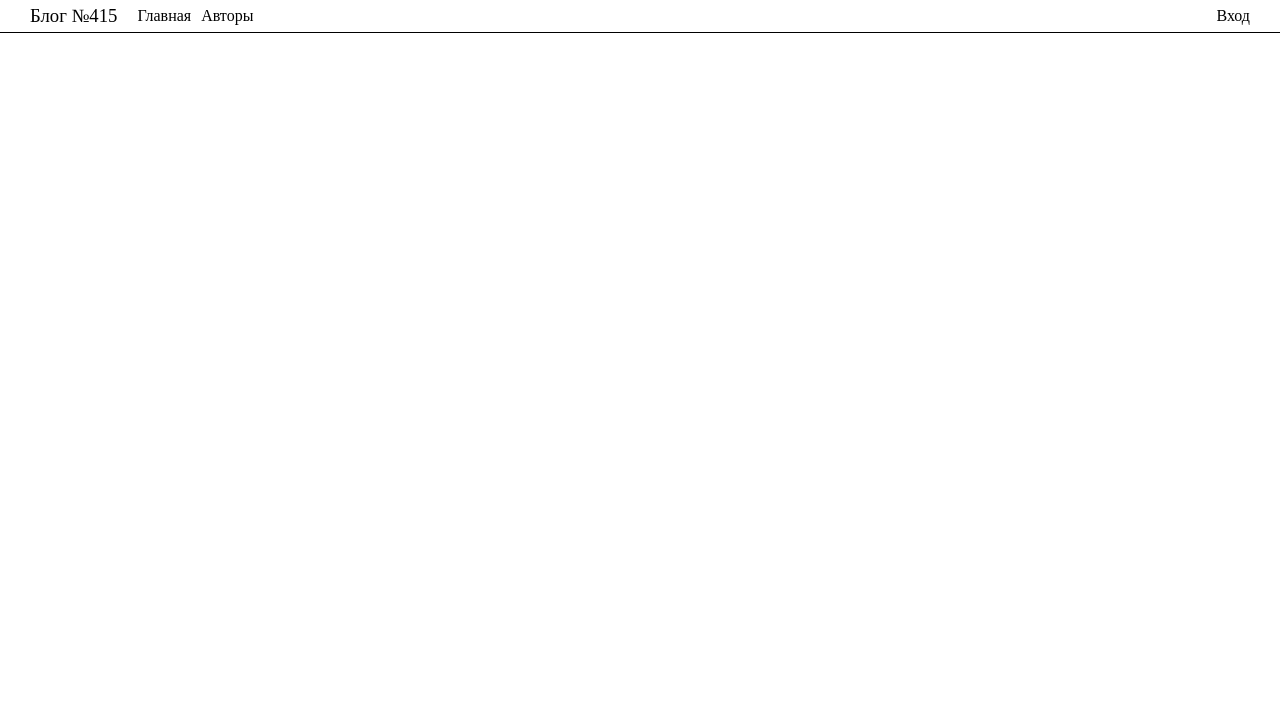
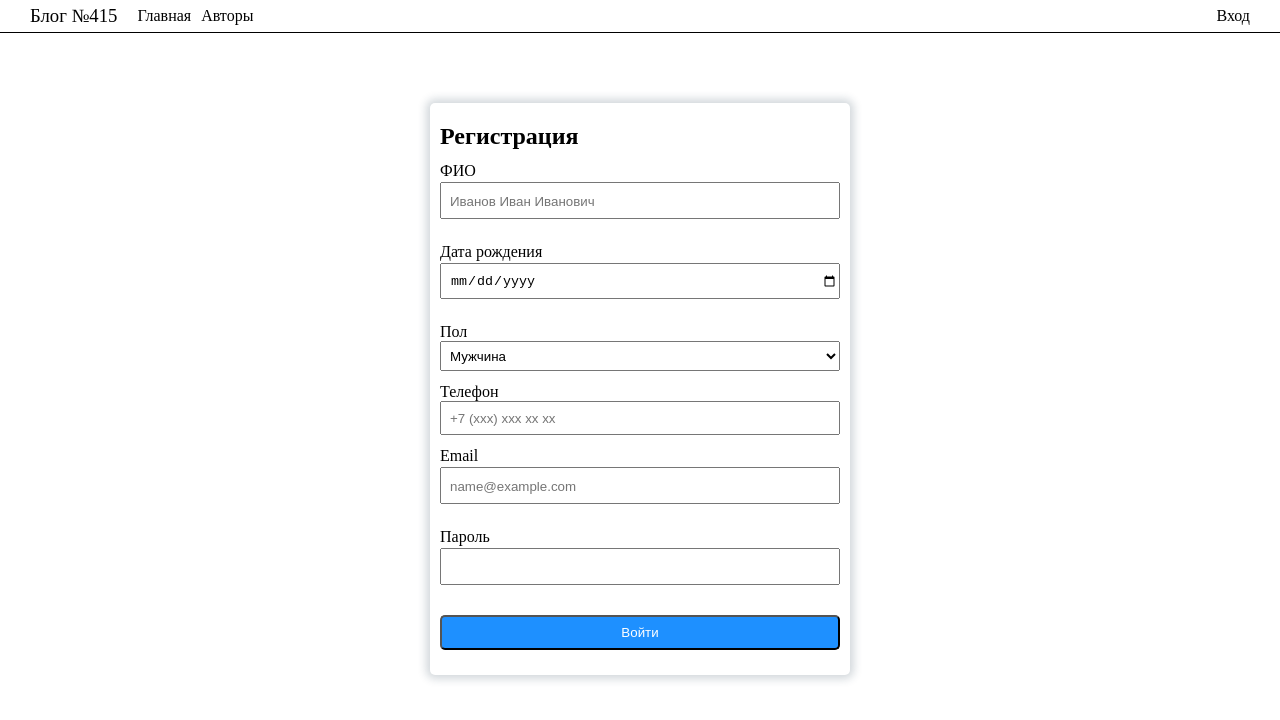
Before and after one commit to SyrykhSergey/frontend-blog-lab, a Vue app: page /registration in a window 1280 px wide. Shown: the top 720 px of the page. Built offline with nearby package versions, Linux system fonts and the light colour scheme.

Commit message:
Создал страницу регистрации и сопутствующие компоненты

```diff
--- a/package.json
+++ b/package.json
@@ -9,6 +9,7 @@
   },
   "dependencies": {
     "core-js": "^3.8.3",
+    "inputmask": "^5.0.7",
     "vue": "^3.2.13",
     "vue-router": "^4.0.3",
     "vuex": "^4.0.0"
--- /dev/null
+++ b/src/components/UI/v-phone-input.vue
@@ -0,0 +1,78 @@
+<template>
+    <div>
+        <input class="line disabled-bold form-control form-control-sm is-valid phone-input"
+               type="tel"
+               :value="value"
+               @input="change"
+               placeholder="+7 (xxx) xxx xx xx"
+               :class="{'is-invalid': !valid}"
+               required>
+    </div>
+</template>
+
+<script>
+
+export default {
+    name: "VPhoneInput",
+    props: {
+        value: {
+            type: [Date, String],
+            default: ''
+        },
+        id: {
+            type: String,
+            default: ''
+        },
+        valid: {
+            type: [Boolean, Object],
+            default: true
+        },
+        validationData: {
+            type: Object,
+            default: () => {
+            }
+        },
+        state: null,
+        required: {
+            type: Boolean,
+            default: false
+        },
+        nonValidated: {
+            type: Boolean,
+            default: false
+        },
+        errorMessage: {
+            type: String,
+            default: 'Ошибка заполнения данных'
+        }
+    },
+    mounted() {
+        let selector = document.getElementsByClassName('phone-input');
+        this.bindPhoneMask(selector);
+    },
+    methods: {
+        change(value) {
+            if (!value) return;
+            let val = value;
+            if (val[0] === '8') {
+                val = val.replace('8', '+7');
+            }
+            if (val.replace(/[^0-9]+/g, '') === '789') {
+                val = '79';
+            }
+            this.$emit('input', val);
+        },
+        bindPhoneMask(inputElement, regexMask = null, placeholder = null) {
+            if (!regexMask) regexMask = '^\\+7 \\([3489]\\d\\d\\) \\d\\d\\d \\d\\d \\d\\d$';
+            if (!placeholder) placeholder = '+7 (xxx) xxx-xx-xx';
+        }
+    }
+}
+</script>
+
+<style scoped>
+input{
+    width: 97%;
+    padding: 8px 0 7px 8px;
+}
+</style>
--- a/src/components/v-registration-form.vue
+++ b/src/components/v-registration-form.vue
@@ -1,15 +1,175 @@
 <template>
-    <div>
+    <div class="main_page">
+        <form
+            class="login-form"
+            action="javascript:void(0);"
+        >
+            <h2>Регистрация</h2>
+            <div class="form-input-material">
+                <input
+                    type="text"
+                    name="name"
+                    id="name"
+                    placeholder="Иванов Иван Иванович"
+                    autocomplete="off"
+                    class="form-control-material"
+                    required
+                >
+                <label for="name">ФИО</label>
+            </div>
+            <div class="form-input-material">
+                <input
+                    type="date"
+                    name="date"
+                    id="date"
+                    autocomplete="off"
+                    class="form-control-material"
+                    required
+                >
+                <label for="date">Дата рождения</label>
+            </div>
+            <div class="form-input-material">
+                <select>
+                    <option>Мужчина</option>
+                    <option>Женщина</option>
+                </select>
+                <label>Пол</label>
+            </div>
+            <div class="form-number">
+                <v-phone-input v-model="phone.value" />
+                <label for="phone_number">Телефон</label>
+                <!--<input type="tel"
+                       name="name"
+                       placeholder="8 (9xx) xxx-xxxx"
+                       pattern="[\+]\d{1}\s[\(]\d{3}[\)]\s\d{3}[\-]\d{2}[\-]\d{2}"
+                       minlength="18"
+                       maxlength="18"
+                       v-phone>
+                <label for="phone_number">Телефон</label>
+                -->
+            </div>
+            <div class="form-input-material">
+                <input
+                    type="text"
+                    name="username"
+                    id="username"
+                    placeholder="name@example.com"
+                    autocomplete="off"
+                    class="form-control-material"
+                    required
+                >
+                <label for="username">Email</label>
+            </div>
+            <div class="form-input-material">
 
+                <input
+                    type="password"
+                    name="password"
+                    id="password"
+                    placeholder=" "
+                    autocomplete="off"
+                    class="form-control-material"
+                    required
+                >
+                <label for="password">Пароль</label>
+            </div>
+            <button type="submit"
+                    class="btn_sign_in">Войти
+            </button>
+
+        </form>
     </div>
 </template>
 
 <script>
-export default {
+import {defineComponent} from "vue";
+import VPhoneInput from "@/components/UI/v-phone-input.vue";
 
-}
+export default defineComponent({
+    components: {VPhoneInput},
+    data(){
+        return{
+            phone: ''
+        }
+    }
+})
 </script>
 
 <style scoped>
 
+.form-number {
+    --input-default-border-color: white;
+    --input-border-bottom-color: white;
+    display: flex;
+    flex-direction: column-reverse;
+    width: 400px;
+}
+.form-number input{
+    height: 30px;
+    margin-top: 2px;
+    padding-left: 8px;
+}
+.main_page{
+    display: flex;
+    align-items: center;
+    align-content: center;
+    justify-content: center;
+    overflow: auto;
+    padding-bottom: 50px;
+    padding-top: 20px;
+    margin-top: 50px;
+}
+select{
+    height: 30px;
+    padding-left: 5px;
+}
+.btn_sign_in {
+    padding: 8px 20px;
+    border-radius: 5px;
+    overflow: hidden;
+    width: 100%;
+    margin: 18px 0 5px 0;
+    color: white;
+    background: dodgerblue;
+
+
+}
+
+.form-input-material {
+    --input-default-border-color: white;
+    --input-border-bottom-color: white;
+    display: flex;
+    flex-direction: column-reverse;
+    width: 400px;
+
+
+}
+.form-input-material input{
+    height: 30px;
+    margin-top: 2px;
+    padding-left: 8px;
+    padding-top: 2px;
+}
+
+.login-form {
+    display: inline-flex;
+    flex-direction: column;
+    align-items: flex-start;
+    padding: 20px 10px;
+    color: black;
+
+    border-radius: 5px;
+    box-shadow: 0 0 8px 4px rgba(34, 60, 80, 0.2);
+}
+h1{
+    margin: 0 0 24px 0;
+}
+
+.form-input-material{
+    margin: 12px 0;
+}
+
+
+
+
 </style>
--- a/src/pages/v-registration-page.vue
+++ b/src/pages/v-registration-page.vue
@@ -1,14 +1,16 @@
 <template>
     <div>
-        <v-head-menu/>
+        <v-head-menu />
+        <v-registration-form />
     </div>
 </template>
 
 <script>
 import VHeadMenu from "@/components/v-head-menu.vue";
+import VRegistrationForm from "@/components/v-registration-form.vue";
 
 export default {
-    components: {VHeadMenu}
+    components: {VRegistrationForm, VHeadMenu}
 
 }
 </script>
```
Also changed, not shown: src/main.js (line endings or trailing spaces), 1 other file (tests, documents, lock files or other folders).
